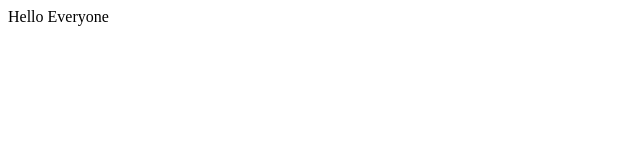
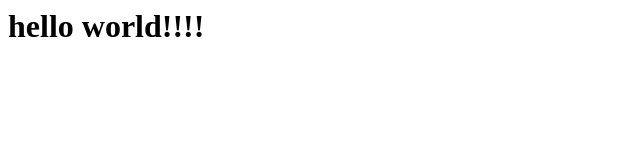
Before and after one commit to protikkanu/cse-project, a plain HTML site: page index.html in a window 1280 px wide. Shown: the whole page, without its empty margins (0-640 px from the left). Drawn offline with Linux system fonts and the light colour scheme.

Commit message:
Update index.html

```diff
--- a/index.html
+++ b/index.html
@@ -6,6 +6,6 @@
 </head>
 
 <body>
-Hello Everyone
+<h1>hello world!!!!</h1>
 </body>
 </html>
```
